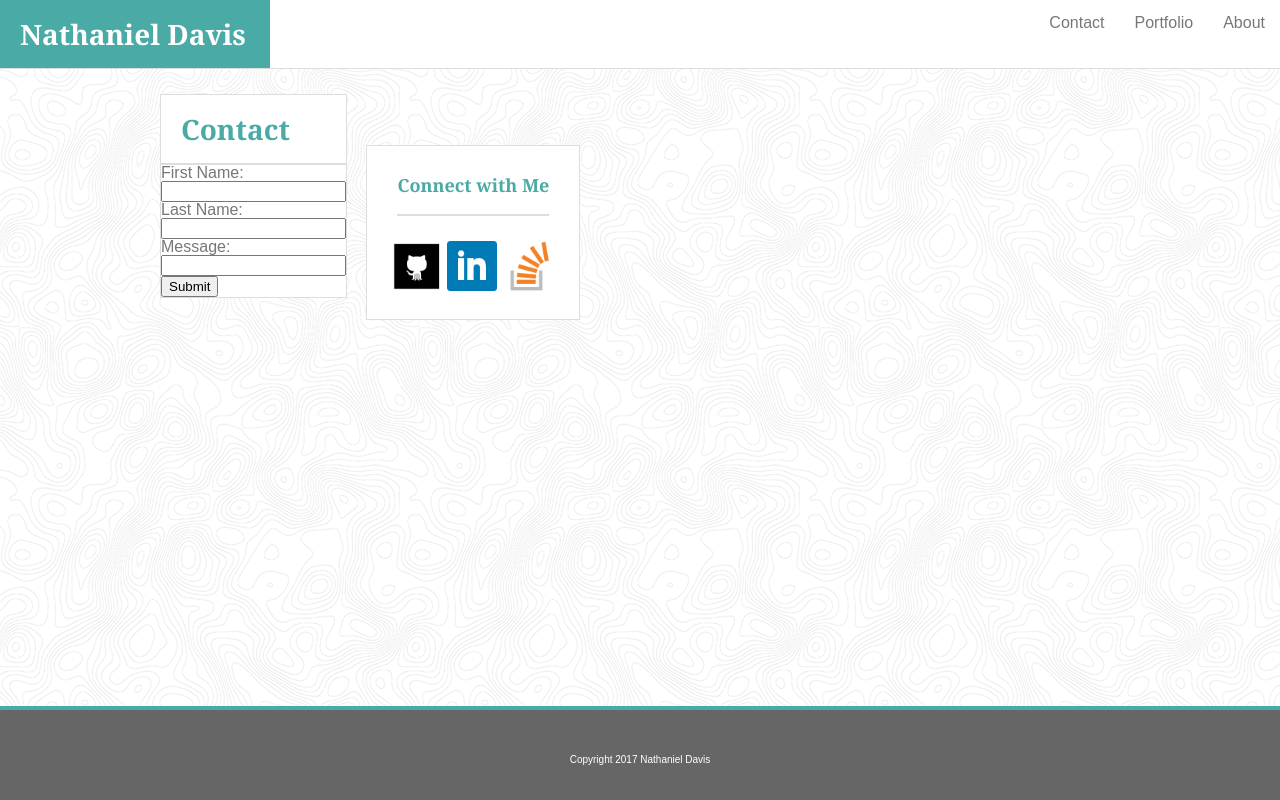
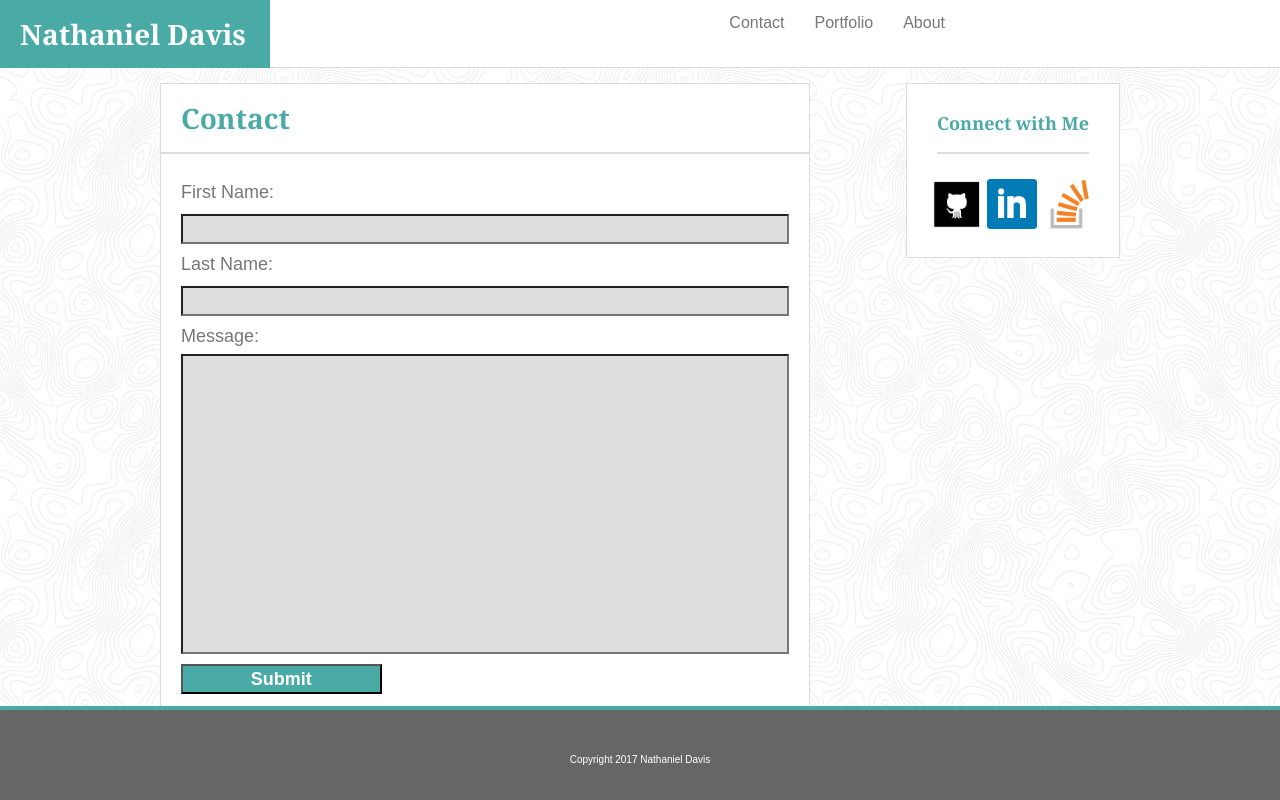
Before and after one commit to nwdavis/Basic-Portfolio, a plain HTML site: page contact.html in a window 1280 px wide. Drawn offline with Linux system fonts and the light colour scheme.

Commit message:
fixed form page, stickied header

```diff
--- a/assets/css/style.css
+++ b/assets/css/style.css
@@ -17,9 +17,18 @@ body {
 header {
 	background-color: #ffffff;
 	width: 100%;
+	height: 68px;
 	margin-bottom: 25px;
 	border-bottom: 1px solid #dddddd;
 	display: inline-block;
+	position: absolute;
+    left: 0;
+    top: 0;
+    width: 100%;
+}
+
+#headercontent {
+	max-width: 960px;
 }
 
 #content {
@@ -36,6 +45,7 @@ h1 {
 	width: 270px;
 	padding: 20px;
 	display: inline-block;
+
 }
 
 nav {
@@ -54,7 +64,8 @@ section {
 	clear: both;
 	background-color: #ffffff;
 	border: 1px solid #dddddd;
-	max-width: 650px;
+	width: 650px;
+	margin-top: 83px;
 	display: inline-block;
 }
 
@@ -84,6 +95,8 @@ p {
 	display: inline-block;
 	padding: 15px;
 	border: 1px solid #dddddd;
+	float: right;
+	margin-top: 83px;
 }
 
 h3 {
@@ -116,7 +129,7 @@ footer {
     width: 100%;
 }
 
-.portfolioentries {
+.portfolioentries { /*this is for the p's i had before in the portfolio section. may want it for reference*/
 	font-family: 'Georgia', Times, Times New Roman, serif;
 	text-align: center;
 	width: 250px;
@@ -143,3 +156,31 @@ footer {
 #rockpaper {
 	float: left;
 }
+
+form {
+	padding: 20px;
+	max-width: 100%;
+	line-height: 200%;
+	font-size: 18px;
+}
+
+input {
+	width: 100%;
+	height: 30px;
+	background-color: #dddddd;
+	font-size: 15px;
+}
+
+#messagebox {
+	height: 300px;
+	overflow: scroll;
+}
+
+#submitbutton {
+	width: 33%;
+	background-color: #4aaaa5;
+	font-size: 18px;
+	margin-top: 10px;
+	color: #ffffff;
+	font-weight: bold;
+}
--- a/contact.html
+++ b/contact.html
@@ -8,19 +8,21 @@
 </head>
 <body>
 	<header>
+		<div id="headercontent">
 		<h1>Nathaniel Davis</h1>
 		<nav>
 			<a class="navlinks" href="index.html">About</a>
 			<a class="navlinks" href="portfolio.html">Portfolio</a>
 			<a class="navlinks" href="contact.html">Contact</a>
 		</nav>
+		</div>
 	</header>
 
 	<div id="content">
 
 	<section>
 		<h2>Contact</h2>
-		<form id="contactform">
+		<form>
 			First Name:<br>
 			<input type="text" name="name"><br>
 			Last Name:<br>
```
Also changed, not shown: index.html (+2 -0 lines), portfolio.html (+2 -0 lines).
